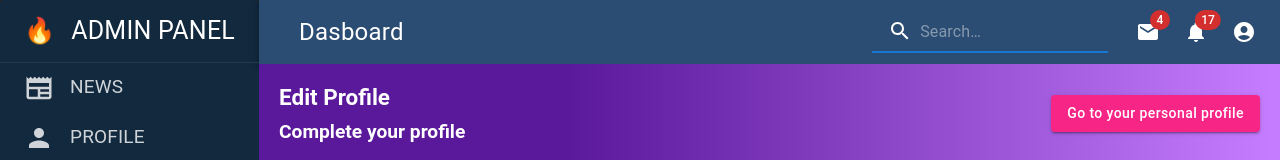
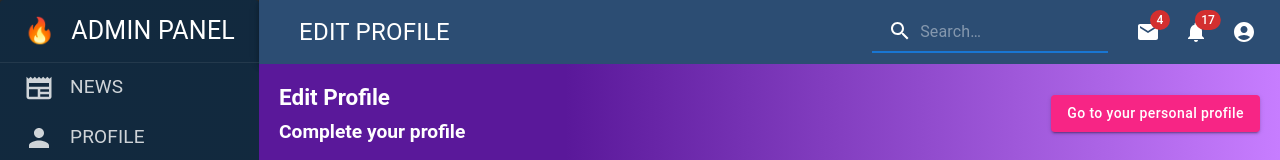
Before and after one commit to Robert-gut/admin-panel, a React (Vite) app: page /admin/edit in a window 1280 px wide. Shown: the top 160 px of the page. Built offline with nearby package versions, Linux system fonts and the light colour scheme.

Commit message:
added a description of the page in the navbar, between switching pages in the sidebar

```diff
--- a/src/components/Navbar/Navbar.tsx
+++ b/src/components/Navbar/Navbar.tsx
@@ -16,7 +16,8 @@ import MailIcon from '@mui/icons-material/Mail';
 import NotificationsIcon from '@mui/icons-material/Notifications';
 import MoreIcon from '@mui/icons-material/MoreVert';
 
-import { Link } from 'react-router-dom'
+import { Link, useLocation } from 'react-router-dom'
+// useLocation для того, аби передавати динамічно назву (News,Profile,EditProfile,UserList) сторінки в Navbar
 import './Navbar.css'
 
 
@@ -67,6 +68,8 @@ export default function Navbar() {
   const [anchorEl, setAnchorEl] = React.useState<null | HTMLElement>(null);
   const [mobileMoreAnchorEl, setMobileMoreAnchorEl] =
     React.useState<null | HTMLElement>(null);
+
+  const location = useLocation();
 
   const isMenuOpen = Boolean(anchorEl);
   const isMobileMenuOpen = Boolean(mobileMoreAnchorEl);
@@ -190,10 +193,14 @@ export default function Navbar() {
             sx={{ display: { xs: 'none', sm: 'block' } }}
           >
             <MenuItem onClick={handleMenuClose}
-              component={Link} to={'/admin'}
+              component={Link} to={location.pathname} //to={'/admin'} тут можна задати шлях до любої сторінки
               sx={{ fontSize: '1.5rem' }}
             >
-              Dasboard
+              {location.pathname === '/admin' ? 'ADMIN PANEL' : ''}
+              {location.pathname === '/admin/news' ? 'NEWS' : ''}
+              {location.pathname === '/admin/profile' ? 'PROFILE' : ''}
+              {location.pathname === '/admin/edit' ? 'EDIT PROFILE' : ''}
+              {location.pathname === '/admin/user-list' ? 'USER LIST' : ''}
             </MenuItem>
 
 
```
